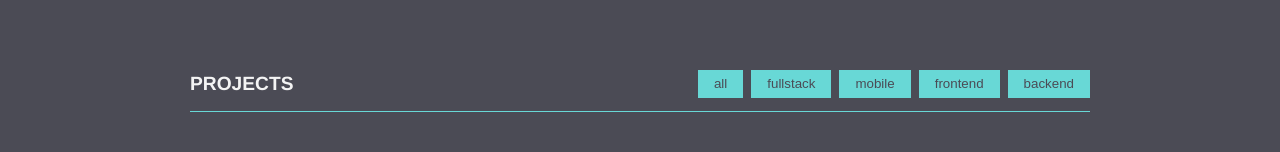
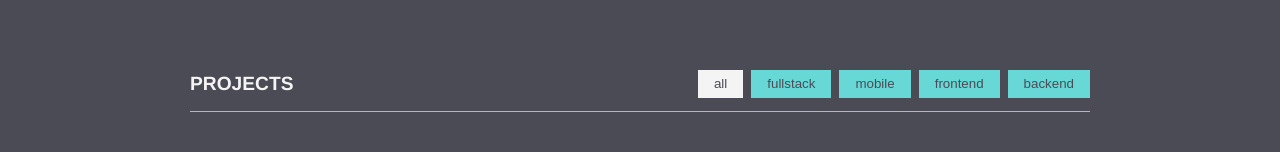
Before and after one commit to okaycodes/portfolio-cra, a React (Create React App) app: page / in a window 1280 px wide. Shown: the part 648-800 px from the top of the page. Built offline with nearby package versions, Linux system fonts and the light colour scheme.

Commit message:
minor changes

```diff
--- a/src/features/ui/button.jsx
+++ b/src/features/ui/button.jsx
@@ -46,20 +46,23 @@ const Base = styled.button`
   cursor: pointer;
   transition: all 300ms;
   &:disabled {
+    cursor: auto;
     color: ${(props) => props.theme.colors.disabled};
   }
 `;
 
 const PrimaryButton = styled(Base)`
-  background-color: ${(props) => props.theme.colors.primary};
   border: none;
   color: ${(props) => props.theme.colors.bg};
+  background-color: ${(props) => props.theme.colors.primary};
+  background-color: ${(props) => props.isActive && props.theme.colors.text};
+
   &:hover {
     background-color: ${(props) => props.theme.colors.text};
   }
 `;
 
-const SecondaryButton = styled(Button)`
+const SecondaryButton = styled(Base)`
   padding: 1em 2em;
   border-radius: 5px;
   color: ${(props) => props.theme.colors.text};
```
